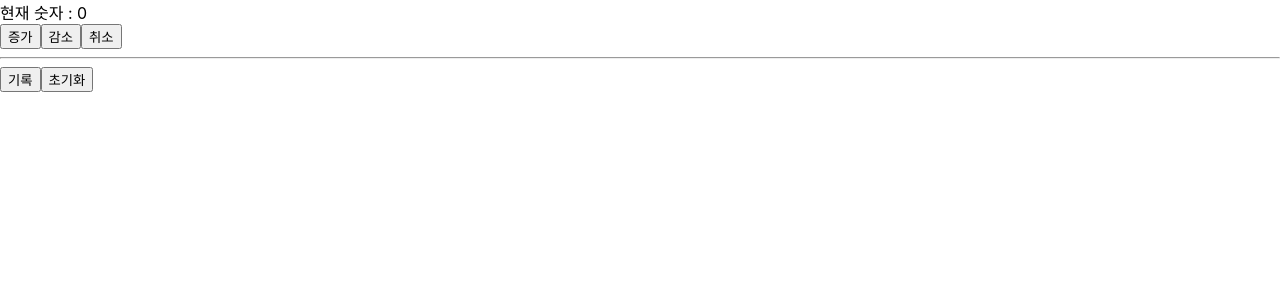
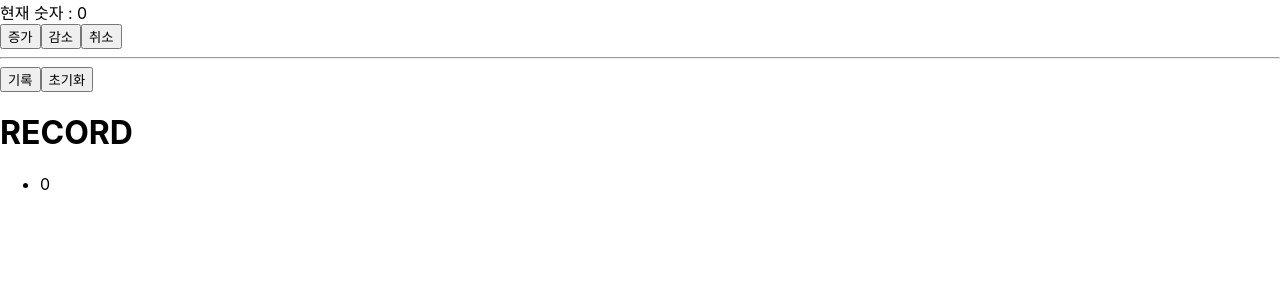
Before and after one commit to xio810/react_Number, a React (Vite) app: page / in a window 1280 px wide. Both pictures are taken after a click on the button "기록". Shown: the top 300 px of the page. Built offline with nearby package versions, Linux system fonts and the light colour scheme.

Commit message:
숫자 기록 - 기록 & 초기화

```diff
--- a/src/App.jsx
+++ b/src/App.jsx
@@ -2,6 +2,7 @@ import { useState } from "react";
 
 const App = () => {
   const [num, setNum] = useState(0);
+  const [recordedNums, setRecordedNums] = useState([]);
 
   const increaseNum = () => {
     setNum(num + 1);
@@ -13,9 +14,30 @@ const App = () => {
     setNum(0);
   };
   //
-  const addRecordList = () => {};
+  const saveRecord = () => {
+    setNum(0);
+    setRecordedNums([...recordedNums, num]);
+  };
+
+  const recordList =
+    recordedNums.length > 0 ? (
+      <div>
+        <h1>RECORD</h1>
+        <ul>
+          {recordedNums.map((num, index) => (
+            <li key={index}>{num}</li>
+          ))}
+        </ul>
+      </div>
+    ) : (
+      <div>없음</div>
+    );
   //
+  const resetRecord = () => {
+    setRecordedNums([]);
+  };
   return (
+    <>
       <div className="App">
         <div>현재 숫자 : {num}</div>
         <div>
@@ -23,10 +45,12 @@ const App = () => {
           <button onClick={decreaseNum}>감소</button>
           <button onClick={cancelNum}>취소</button>
           <hr />
-        <button onClick={addRecordList}>기록</button>
-        <button>초기화</button>
+          <button onClick={saveRecord}>기록</button>
+          <button onClick={resetRecord}>초기화</button>
         </div>
+        {recordList}
       </div>
+    </>
   );
 };
 
```
Lines whose indentation alone changed are shown as unchanged.
